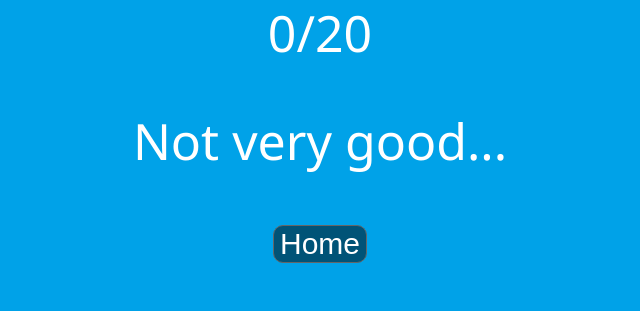
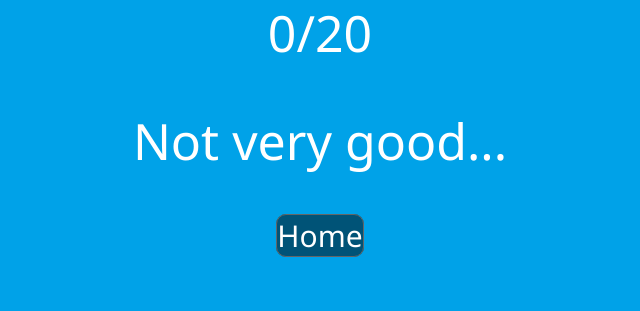
Before and after one commit to paulcottin/projetAnglais, a PHP site: page /resultat.php in a window 1280 px wide. Shown: the part 147-458 px from the top of the page, without its empty margins (320-960 px from the left). Run offline with PHP 8.4, Linux system fonts and the light colour scheme.

Commit message:
resultat.php fini

```diff
--- a/englishQuiz/resultat.php
+++ b/englishQuiz/resultat.php
@@ -48,9 +48,8 @@ $_SESSION['score'] = 0
 						?>
 
 
-
-        <div class="align">
-            <input type="button" class="button" name="home" value="Home"/><br/>
-        </div>
+    <div class= "align">
+    <a href="accueil.php" class="button" name="choix" style="text-decoration:none; margin:5%">Home</a>
+       	</div>
     </body>
 </html>
```
